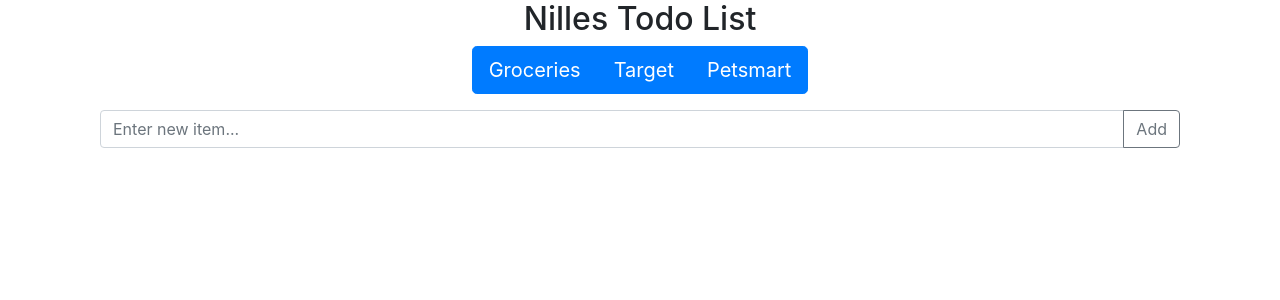
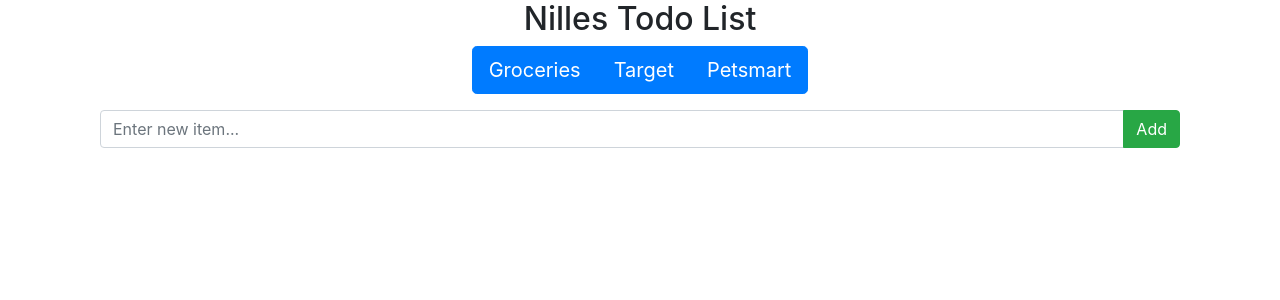
Before and after one commit to geraldnilles/todo-list, a Flask app: page / in a window 1280 px wide. Shown: the top 300 px of the page. Run offline with Flask 2, Linux system fonts and the light colour scheme; data that the repository does not hold is empty; some libraries are stand-ins or nearby versions.

Commit message:
Adjust colors of buttons

```diff
--- a/todos/static/main.js
+++ b/todos/static/main.js
@@ -25,8 +25,8 @@
             render_task_edit(li);
 
         }
+        t.ontouchstart = t.onclick;
 
-        t.addEventListener("touchStart", t.onclick, false);
     }
 }
 
--- a/todos/templates/main.html
+++ b/todos/templates/main.html
@@ -27,7 +27,7 @@
                 <input type="hidden" name="category" value="other" />
                 <input type="hidden" name="list" value="groceries" />
                 <div class="input-group-append">
-                    <button class="btn btn-outline-secondary"
+                    <button class="btn btn-success"
                             type="submit"
                             id="button-addon2">Add
                     </button>
@@ -55,8 +55,8 @@
         <div class="input-group">
           <input type="text" class="form-control" aria-describedby="basic-addon2">
           <div class="input-group-append">
-            <button class="btn btn-outline-secondary" type="button">Delete</button>
-            <button class="btn btn-outline-secondary" type="button">Abort</button>
+            <button class="btn btn-danger" type="button">Delete</button>
+            <button class="btn btn-secondary" type="button">Abort</button>
           </div>
         </div>
     </template>
```
